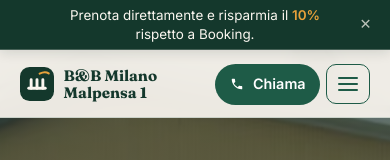
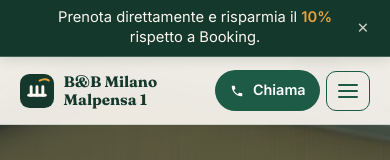
Before and after one commit to crimilo/beb-milano-malpensa-1, an Astro site: page / in a window 390 px wide. Shown: the top 160 px of the page. Built offline with nearby package versions, Linux system fonts and the light colour scheme; Astro itself is replaced by a stand-in of ours.

Commit message:
Banner: testo mobile più grande (0.92rem) e desktop con più padding (4rem); X scalata in em coerente con la dimensione del testo

```diff
--- a/src/styles/global.css
+++ b/src/styles/global.css
@@ -236,10 +236,10 @@
   display: flex;
   align-items: center;
   justify-content: center;
-  padding: 0.4rem 3.25rem;
+  padding: 0.5rem clamp(2rem, 7vw, 4rem);
   background: var(--green-900);
   color: var(--cream);
-  font-size: clamp(0.84rem, 3vw, 1.02rem);
+  font-size: clamp(0.92rem, 2.4vw, 1.05rem);
   line-height: 1.35;
   text-align: center;
   border-bottom: 1px solid var(--line-soft);
@@ -262,17 +262,17 @@
 .top-banner-close {
   position: absolute;
   top: 50%;
-  right: 0.6rem;
+  right: clamp(0.5rem, 3vw, 1rem);
   transform: translateY(-50%);
-  width: 30px;
-  height: 30px;
+  width: 2.1em;
+  height: 2.1em;
   display: grid;
   place-items: center;
   border: none;
   border-radius: 50%;
   background: transparent;
-  color: rgba(251, 247, 240, 0.72);
-  font-size: 0.9rem;
+  color: rgba(251, 247, 240, 0.78);
+  font-size: 1em;
   line-height: 1;
   cursor: pointer;
 }
```
